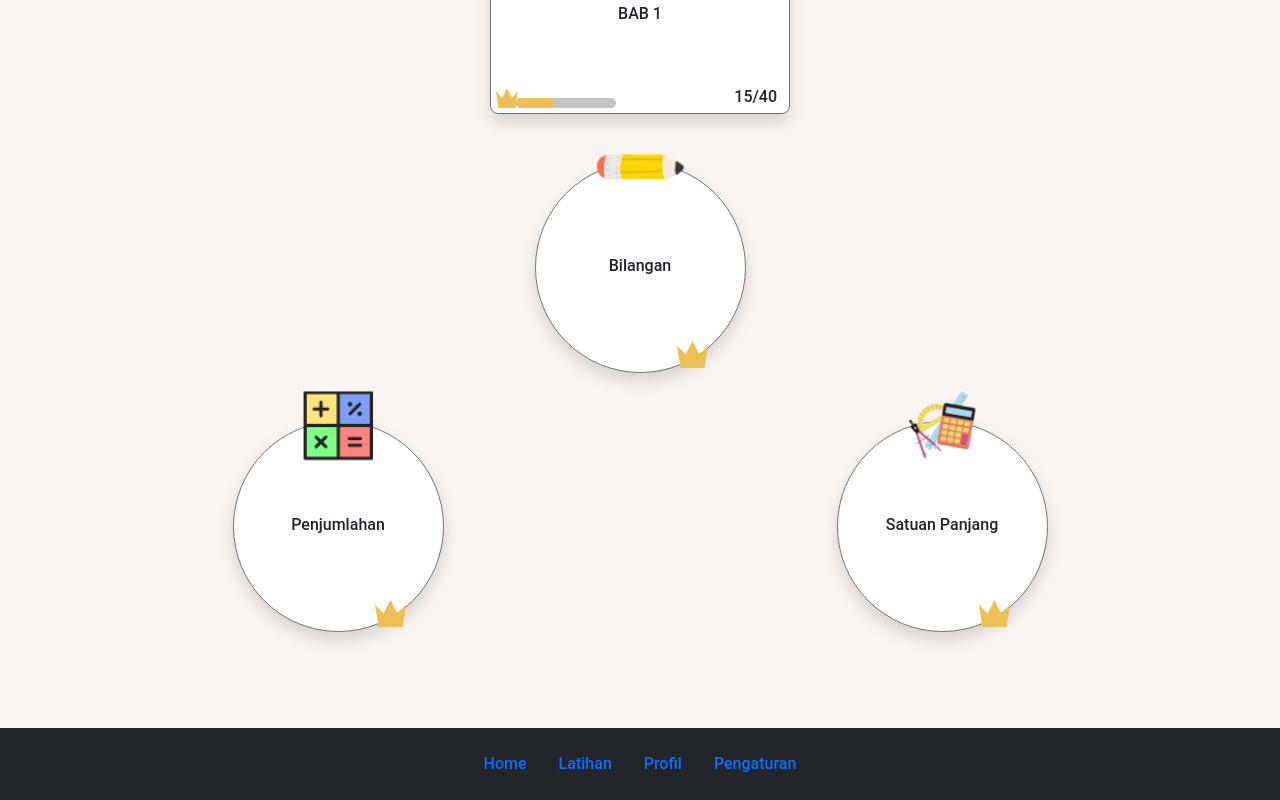
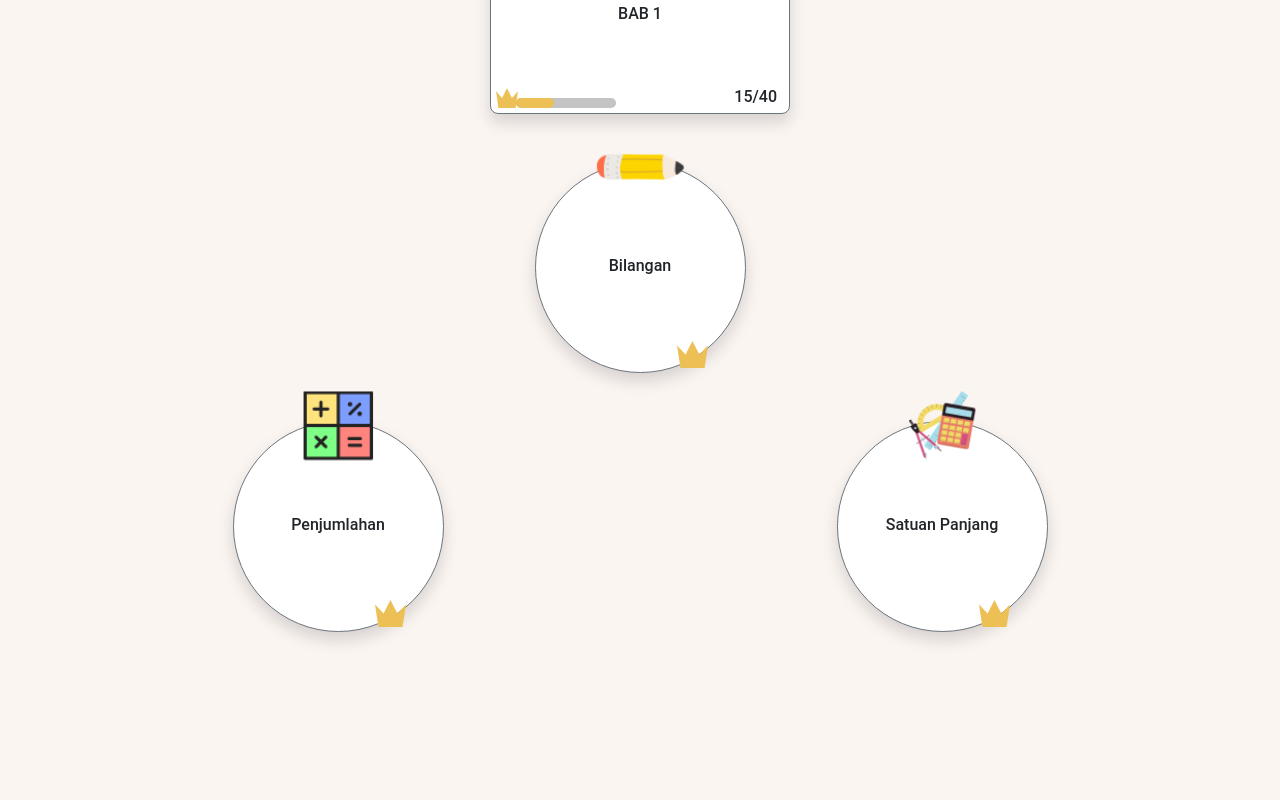
Before and after one commit to ashnchiquita/Milestone02_K06, a React (Create React App) app: page /kelas in a window 1280 px wide. Shown: the part 249-1049 px from the top of the page. After the commit the page ends 929 px from the top, so only its background shows below. Built offline with nearby package versions, Linux system fonts and the light colour scheme.

Commit message:
update kelas.js

```diff
--- a/src/components/Kelas.js
+++ b/src/components/Kelas.js
@@ -19,9 +19,11 @@ const Kelas = () => {
           </Col>
           <Col className="col-2 text-end">
             <img src={crown} alt="crown"></img>
+            3
           </Col>
           <Col className="col-2 text-end">
             <img src={diamond} alt="diamond"></img>
+            213
           </Col>
         </Row>
       </Container>
@@ -113,26 +115,7 @@ const Kelas = () => {
         </Row>
       </Container>
 
-      <Container fluid className="mt-5">
-        <Row>
-          <Col className="col-12 p-3 bg-dark text-white">
-            <Nav className="justify-content-center align-items-center" activeKey="/home">
-              <Nav.Item>
-                <Nav.Link href="/home">Home</Nav.Link>
-              </Nav.Item>
-              <Nav.Item>
-                <Nav.Link href="/latihan">Latihan</Nav.Link>
-              </Nav.Item>
-              <Nav.Item>
-                <Nav.Link href="/profil">Profil</Nav.Link>
-              </Nav.Item>
-              <Nav.Item>
-                <Nav.Link href="/pengaturan">Pengaturan</Nav.Link>
-              </Nav.Item>
-            </Nav>
-          </Col>
-        </Row>
-      </Container>
+
     </>
   );
 };
```
